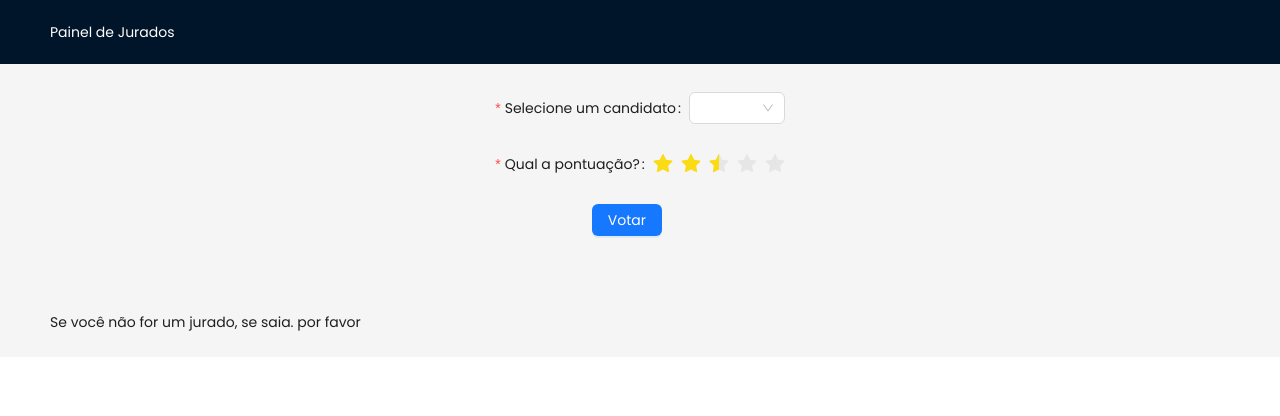
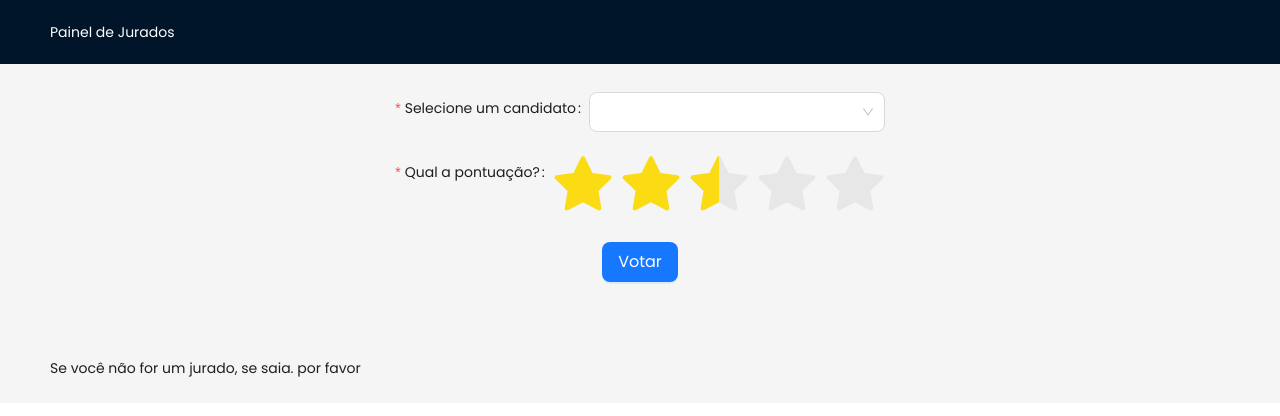
Before and after one commit to lucasbalieiro/rankify, a Next.js app: page /judge/logged in a window 1280 px wide. Shown: the top 416 px of the page. Built offline with nearby package versions, Linux system fonts and the light colour scheme; no server answers; sample sign-in values are in the browser's storage.

Commit message:
style: add fontsize to logged page of judges

```diff
--- a/src/app/judge/logged/page.tsx
+++ b/src/app/judge/logged/page.tsx
@@ -81,6 +81,15 @@ export default function LoggedJudge() {
         <>
             {contextHolder}
             <Form
+            style={
+                {
+                    textAlign: 'center',
+                    display: 'flex',
+                    flexDirection: 'column',
+                    justifyContent: 'center',
+                    alignContent: 'center',
+                }
+            }
                 disabled={disableForm}
                 name="vote-nominee"
                 onFinish={handleVote}
@@ -94,6 +103,7 @@ export default function LoggedJudge() {
                     rules={[{ required: true, message: 'Selecione um bocó' }]}
                 >
                     <Select
+                        size="large"
                         loading={loadingNominees}
                         showSearch={true}
                         filterOption={(input, option) => (option?.label.toLowerCase() ?? '').includes(input.toLowerCase())}
@@ -108,11 +118,13 @@ export default function LoggedJudge() {
                     name="score"
                     rules={[{ required: true, message: "Você precisa dar pelo menos uma estrela. Deixa de ser assim" }]}
                 >
-                    <Rate allowClear allowHalf />
+                    <Rate allowClear allowHalf
+                        style={{ fontSize: 60 }}
+                    />
                 </Form.Item>
 
-                <Form.Item wrapperCol={{ offset: 8, span: 16 }}>
-                    <Button type="primary" htmlType="submit">
+                <Form.Item>
+                    <Button type="primary" htmlType="submit" size="large">
                         Votar
                     </Button>
                 </Form.Item>
```
